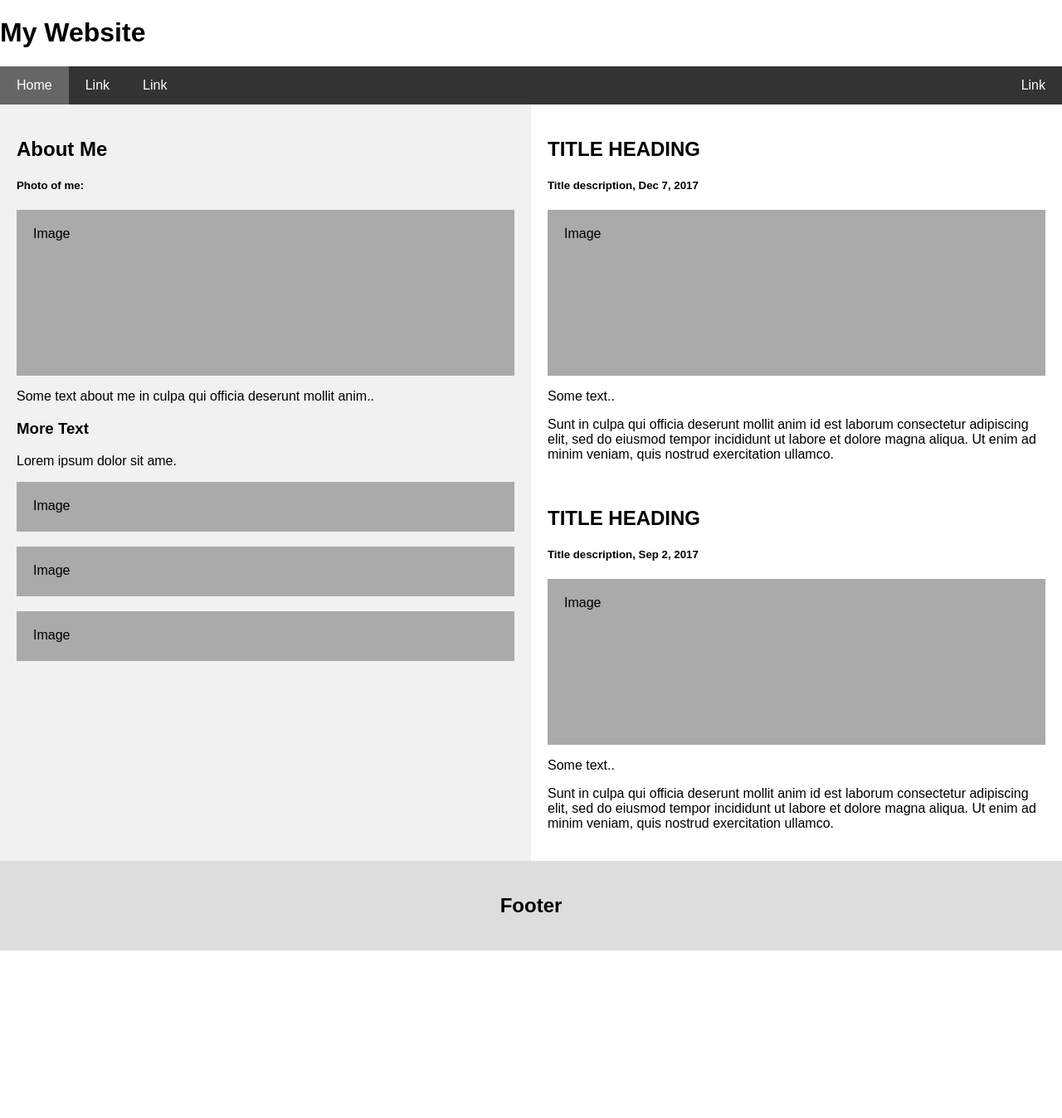
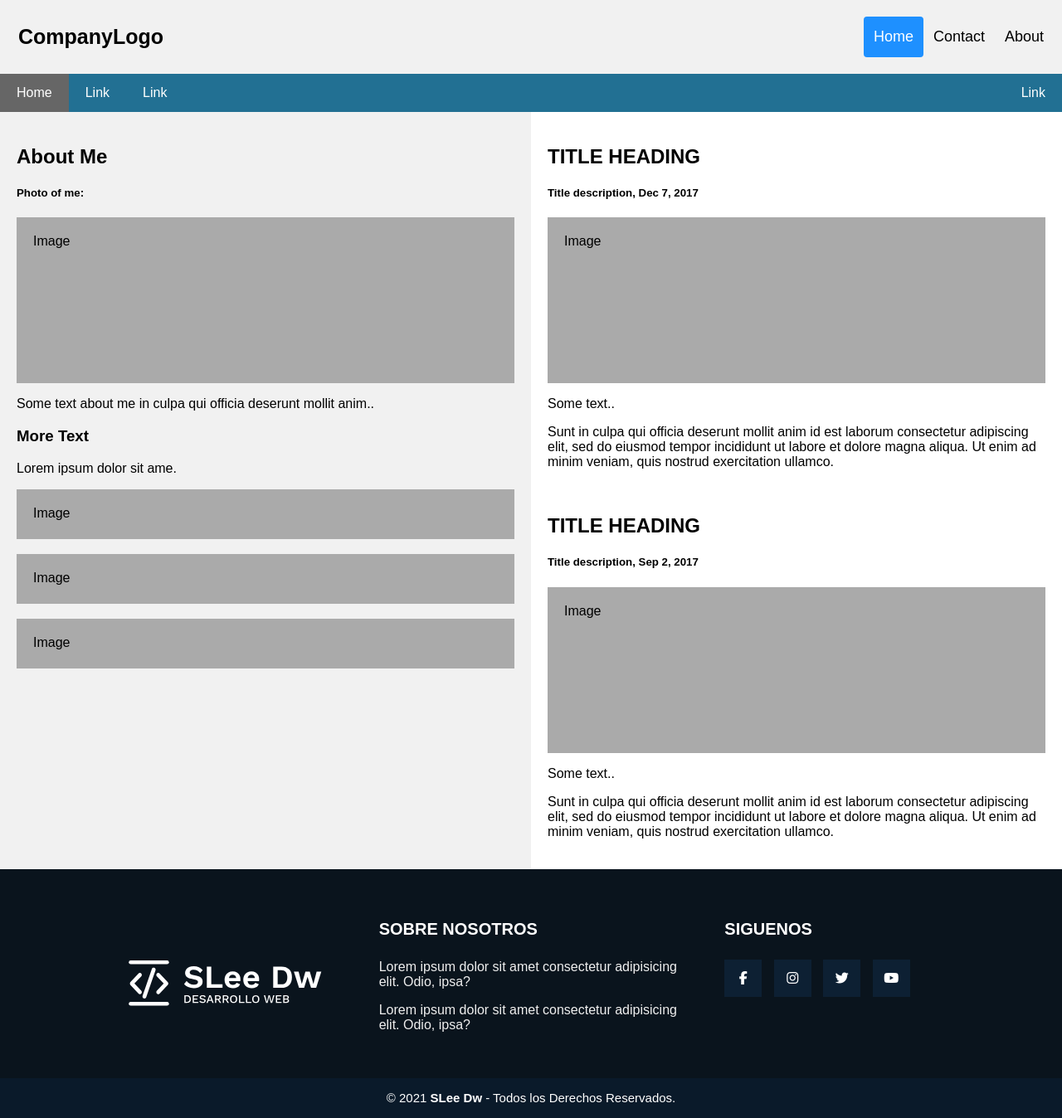
Before and after one commit to CFSC13/Facturacion2w, a plain HTML site: page index.html in a window 1280 px wide. Shown: the whole page at 83% size. Before the commit the page ends 1146 px from the top, so only its background shows below. Drawn offline with Linux system fonts and the light colour scheme.

Commit message:
header y footer agregado

```diff
--- a/css/style.css
+++ b/css/style.css
@@ -8,23 +8,64 @@
     margin: 0;
   }
 
-  /* Header/logo Title */
-  .header {
-    padding: 0.1%;
-    text-align: center;
-    background: #1abc9c;
-    color: white;
+  /* Style the header with a grey background and some padding */
+.header {
+  overflow: hidden;
+  background-color: #f1f1f1;
+  padding: 20px 10px;
+}
+
+/* Style the header links */
+.header a {
+  float: left;
+  color: black;
+  text-align: center;
+  padding: 12px;
+  text-decoration: none;
+  font-size: 18px;
+  line-height: 25px;
+  border-radius: 4px;
+}
+
+/* Style the logo link (notice that we set the same value of line-height and font-size to prevent the header to increase when the font gets bigger */
+.header a.logo {
+  font-size: 25px;
+  font-weight: bold;
+}
+
+/* Change the background color on mouse-over */
+.header a:hover {
+  background-color: #ddd;
+  color: black;
+}
+
+/* Style the active/current link*/
+.header a.active {
+  background-color: dodgerblue;
+  color: white;
+}
+
+/* Float the link section to the right */
+.header-right {
+  float: right;
+}
+
+/* Add media queries for responsiveness - when the screen is 500px wide or less, stack the links on top of each other */
+@media screen and (max-width: 500px) {
+  .header a {
+    float: none;
+    display: block;
+    text-align: left;
   }
-
-  /* Increase the font size of the heading */
-  .header h1 {
-    font-size: 2em;
+  .header-right {
+    float: none;
   }
+}
 
   /* Sticky navbar - toggles between relative and fixed, depending on the scroll position. It is positioned relative until a given offset position is met in the viewport - then it "sticks" in place (like position:fixed). The sticky value is not supported in IE or Edge 15 and earlier versions. However, for these versions the navbar will inherit default position */
   nav {
     overflow: hidden;
-    background-color: #333;
+    background-color: #227093;
     position: sticky;
     position: -webkit-sticky;
     top: 0;
@@ -111,3 +152,70 @@
       width: 100%;
     }
   }
+
+
+  /*:::::Pie de Pagina*/
+  .pie-pagina{
+      width: 100%;
+      background-color: #0a141d;
+  }
+  .pie-pagina .grupo-1{
+      width: 100%;
+      max-width: 1200px;
+      margin: auto;
+      display:grid;
+      grid-template-columns: repeat(3, 1fr);
+      grid-gap:50px;
+      padding: 45px 0px;
+  }
+  .pie-pagina .grupo-1 .box figure{
+      width: 100%;
+      height: 100%;
+      display: flex;
+      justify-content: center;
+      align-items: center;
+  }
+  .pie-pagina .grupo-1 .box figure img{
+      width: 250px;
+  }
+  .pie-pagina .grupo-1 .box h2{
+      color: #fff;
+      margin-bottom: 25px;
+      font-size: 20px;
+  }
+  .pie-pagina .grupo-1 .box p{
+      color: #efefef;
+      margin-bottom: 10px;
+  }
+  .pie-pagina .grupo-1 .red-social a{
+      display: inline-block;
+      text-decoration: none;
+      width: 45px;
+      height: 45px;
+      line-height: 45px;
+      color: #fff;
+      margin-right: 10px;
+      background-color: #0d2033;
+      text-align: center;
+      transition: all 300ms ease;
+  }
+  .pie-pagina .grupo-1 .red-social a:hover{
+      color: aqua;
+  }
+  .pie-pagina .grupo-2{
+      background-color: #0a1a2a;
+      padding: 15px 10px;
+      text-align: center;
+      color: #fff;
+  }
+  .pie-pagina .grupo-2 small{
+      font-size: 15px;
+  }
+  @media screen and (max-width:800px){
+      .pie-pagina .grupo-1{
+          width: 90%;
+          grid-template-columns: repeat(1, 1fr);
+          grid-gap:30px;
+          padding: 35px 0px;
+      }
+  }
--- a/index.html
+++ b/index.html
@@ -8,9 +8,14 @@
 </head>
 <body>
 
-<header>
-  <h1>My Website</h1>
-</header>
+  <div class="header">
+    <a href="#default" class="logo">CompanyLogo</a>
+    <div class="header-right">
+      <a class="active" href="#home">Home</a>
+      <a href="#contact">Contact</a>
+      <a href="#about">About</a>
+    </div>
+  </div>
 
 <nav>
   <a href="#" class="active">Home</a>
@@ -48,9 +53,37 @@
   </div>
 </div>
 
-<div class="footer">
-  <h2>Footer</h2>
-</div>
+<!--::::Pie de Pagina::::::-->
+<footer class="pie-pagina">
+  <div class="grupo-1">
+      <div class="box">
+          <figure>
+              <a href="#">
+                  <img src="img/logotipo-sleedw.svg" alt="Logo de SLee Dw">
+              </a>
+          </figure>
+      </div>
+      <div class="box">
+          <h2>SOBRE NOSOTROS</h2>
+          <p>Lorem ipsum dolor sit amet consectetur adipisicing elit. Odio, ipsa?</p>
+          <p>Lorem ipsum dolor sit amet consectetur adipisicing elit. Odio, ipsa?</p>
+      </div>
+      <div class="box">
+          <h2>SIGUENOS</h2>
+          <div class="red-social">
+              <a href="#" class="fa fa-facebook"></a>
+              <a href="#" class="fa fa-instagram"></a>
+              <a href="#" class="fa fa-twitter"></a>
+              <a href="#" class="fa fa-youtube"></a>
+          </div>
+      </div>
+  </div>
+  <div class="grupo-2">
+      <small>&copy; 2021 <b>SLee Dw</b> - Todos los Derechos Reservados.</small>
+  </div>
+</footer>
 
 </body>
+<!--Iconos-->
+<script src="https://kit.fontawesome.com/eb496ab1a0.js" crossorigin="anonymous"></script>
 </html>
```
Also changed, not shown: img/logotipo-sleedw.svg (added).
